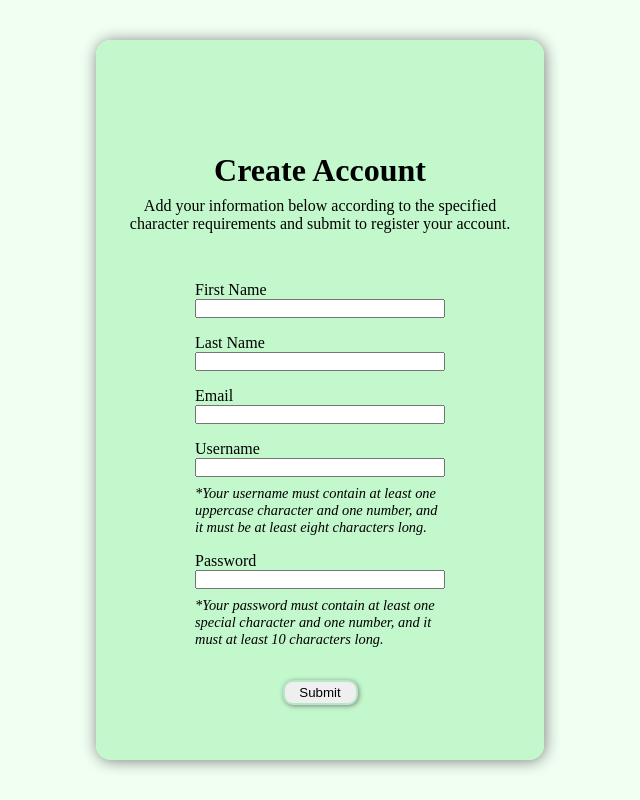
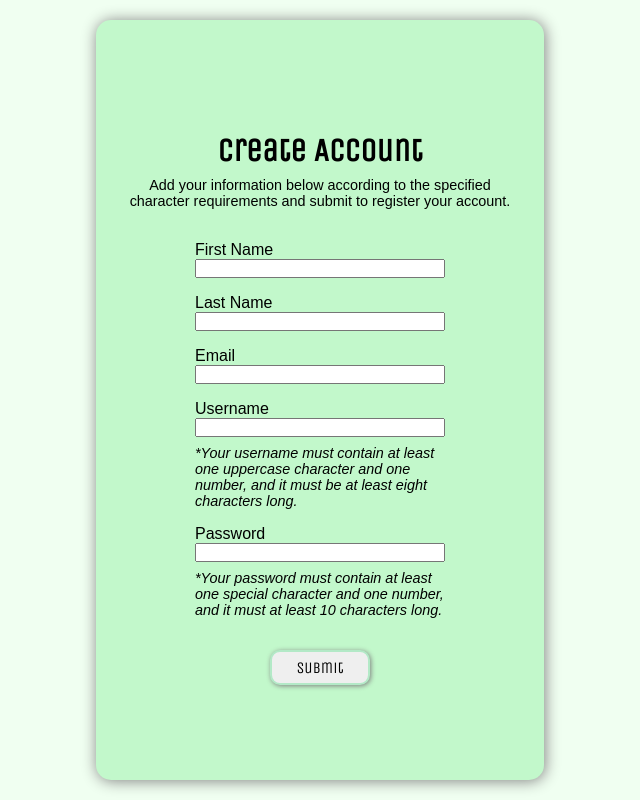
Before and after one commit to aacarring/form-validator, a plain HTML site: page index.html in a window 1280 px wide. Shown: the whole page, without its empty margins (320-960 px from the left). Drawn offline with nearby package versions, Linux system fonts and the light colour scheme.

Commit message:
Edited alert in js, edited styling in scss, imported Google Font in html

```diff
--- a/app.js
+++ b/app.js
@@ -18,14 +18,14 @@ function checkInputs() {
 
     function checkUsername() {
         if (!usernameRegex.test(usernameInput)) {
-            alert("Whoops, you need to change your username to meet the character requirements.");
+            alert("You need to change your username to meet the character requirements.");
             username.value = "";
         }
     }
 
     function checkPassword() {
         if (!passwordRegex.test(passwordInput)) {
-            alert("Whoops, you need to change your password to meet the character requirements.");
+            alert("You need to change your password to meet the character requirements.");
             password.value = "";
         }
     }
--- a/index.html
+++ b/index.html
@@ -4,6 +4,8 @@
     <meta charset="UTF-8">
     <meta name="viewport" content="width=device-width, initial-scale=1.0">
     <title>Form Validator</title>
+    <link rel="preconnect" href="https://fonts.gstatic.com">
+    <link href="https://fonts.googleapis.com/css2?family=Unica+One&display=swap" rel="stylesheet">
     <link rel="stylesheet" href="./styles.css">
 </head>
 <body>
--- a/styles.scss
+++ b/styles.scss
@@ -11,9 +11,10 @@ body {
     background: $honeydew;
     @include flexDisplay();
     .container {
+        font-family: sans-serif;
         min-width: 300px;
         max-width: 75vw;
-        height: 90vh;
+        height: 95vh;
         background: $teagreen;
         border-radius: 15px;
         box-shadow: 1px 1px 15px grey;
@@ -25,11 +26,16 @@ body {
             max-width: 30vw;
             margin-left: 2.5vw;
             margin-right: 2.5vw;
-            margin-top: 15vh;
+            margin-top: 10vh;
             text-align: center;
-            margin-bottom: 5vh;
+            margin-bottom: 3vh;
             h1 {
                 margin-bottom: 1vh;
+                font-weight: 700;
+                font-family: 'Unica One', cursive;
+            }
+            p {
+                font-size: .9em;
             }
         }
         .form {
@@ -41,6 +47,7 @@ body {
                 @include flexDisplay();
                 label {
                     align-self: flex-start;
+
                 }
                 input {
                     width: 250px;
@@ -56,12 +63,14 @@ body {
             }
             .submit {
                 margin: 3vh;
-                width: 75px;
-                height: 25px;
+                width: 100px;
+                height: 35px;
                 border-radius: 10px;
                 outline: none;
                 border: 2px solid $magicmint;
                 box-shadow: 1px 1px 5px grey;
+                font-family: 'Unica One', cursive;
+                font-size: 1em;
                 &:hover {
                     cursor: pointer;
                     border: 2px solid $honeydew;
```
Also changed, not shown: styles.css, 1 other file.
